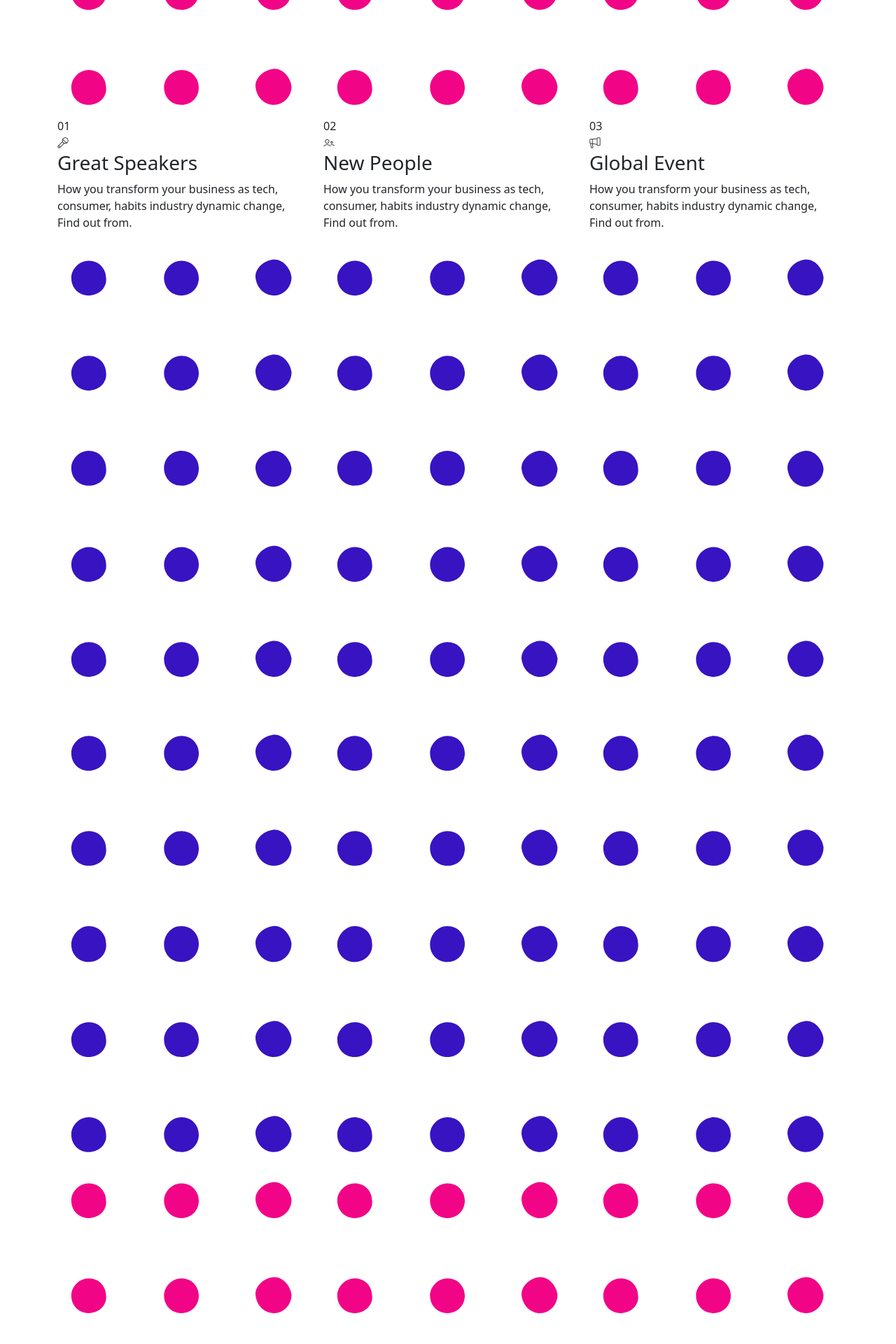
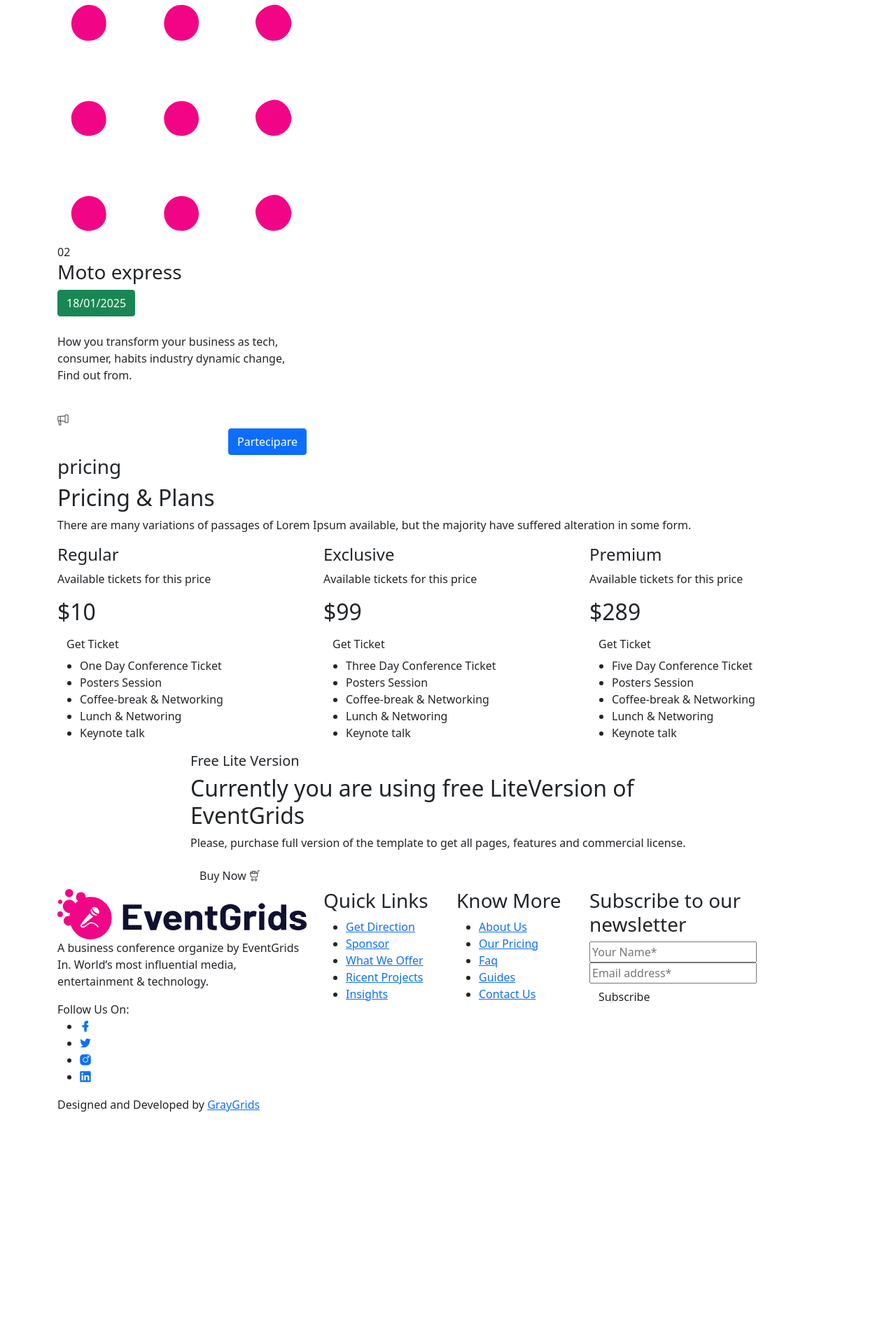
Before and after one commit to Progetti-ING-SW-INFO-UniPR/INGSW-2425-T32-A, a PHP site: page / in a window 1280 px wide. Shown: the part 3280-5200 px from the top of the page at 70% size. After the commit the page ends 4868 px from the top, so only its background shows below. Run offline with PHP 8.4, Linux system fonts and the light colour scheme.

Commit message:
Modifica della home page e scrittura della pagina INDICE del documento word

```diff
--- a/html/index.php
+++ b/html/index.php
@@ -51,14 +51,14 @@
                                         <a class="dd-menu collapsed" href="javascript:void(0)" data-bs-toggle="collapse"
                                             data-bs-target="#submenu-1-1" aria-controls="navbarSupportedContent"
                                             aria-expanded="false" aria-label="Toggle navigation">Pages</a>
-                                        <ul class="sub-menu collapse" id="submenu-1-1">
+                                      <!-- <ul class="sub-menu collapse" id="submenu-1-1">
                                             <li class="nav-item"><a href="about-us.html">About Us</a></li>
                                             <li class="nav-item"><a href="gallery.html">Gallery</a></li>
                                             <li class="nav-item"><a href="pricing.html">Pricing</a></li>
                                             <li class="nav-item"><a href="sponsors.html">Sponsors</a></li>
                                             <li class="nav-item"><a href="mail-success.html">Mail Success</a></li>
                                             <li class="nav-item"><a href="404.html">404 Error</a></li>
-                                        </ul>
+                                        </ul> -->
                                     </li>
                                     <li class="nav-item">
                                         <a href="schedule.html" aria-label="Toggle navigation">Schedule</a>
@@ -82,7 +82,7 @@
                                 </ul>
                             </div> <!-- navbar collapse -->
                             <div class="button">
-                                <a href="pricing.html" class="btn">Get Tickets<i class="lni lni-ticket"></i></a>
+                                <a href="pricing.html" class="btn">Cercare ...<i class="lni lni-ticket"></i></a>
                             </div>
                         </nav>
                         <!-- End Navbar -->
@@ -103,14 +103,10 @@
             <div class="row align-items-center">
                 <div class="col-lg-6 offset-lg-3 col-md-12 col-12">
                     <div class="hero-content">
-                        <h5 class="wow zoomIn" data-wow-delay=".2s"><i class="lni lni-map-marker"></i> Waterfront Hotel,
-                            London</h5>
-                        <h2 class="wow fadeInUp" data-wow-delay=".4s">The largest conference in europe 2023</h2>
-                        <p class="wow fadeInUp" data-wow-delay=".6s">Lorem ipsum dolor sit amet, consectetur adipisicing
-                            elit. deleniti voluptatum! Natus
-                            beatae laborum veniam distinctio.</p>
+                        <h2 class="wow fadeInUp" data-wow-delay=".4s">EventApp vi propone una serie di evento che corrisponde alle vostre preferenze</h2>
+
                         <div class="button wow fadeInUp" data-wow-delay=".8s">
-                            <a href="pricing.html" class="btn ">Buy Ticket Now</a>
+                            <a href="pricing.html" class="btn ">Hashtag @</a>
                         </div>
                     </div>
                 </div>
@@ -131,7 +127,7 @@
                                 <h2 id="daystxt">Days</h2>
                             </div>
                             <div class="box">
-                                <h1 id="hours">00</h1>
+                                <h1 id="hours">24</h1>
                                 <h2 id="hourstxt">Hours</h2>
                             </div>
                             <div class="box">
@@ -156,104 +152,35 @@
             <div class="row">
                 <div class="col-12">
                     <div class="section-title">
-                        <h3 class="wow zoomIn" data-wow-delay=".2s">Why join eventGrids?</h3>
-                        <h2 class="wow fadeInUp" data-wow-delay=".4s">Why you should Join Event</h2>
-                        <p class="wow fadeInUp" data-wow-delay=".6s">There are many variations of passages of Lorem
-                            Ipsum available, but the majority have suffered alteration in some form.</p>
+                        <h3 class="wow zoomIn" data-wow-delay=".2s">Nuovi eventi</h3>
+
                     </div>
                 </div>
             </div>
             <div class="row">
-                <div class="col-lg-4 col-md-6 col-12 wow fadeInUp" data-wow-delay=".2s">
+                <div class="col-lg-4 col-md-6 col-12 wow fadeInUp" data-wow-delay=".4s">
                     <!-- Start Single Feature -->
                     <div class="single-featuer">
+                    <div class="action-box">
+									<img style="border-radius: 15px;" src="img/event1.jpg" alt="">
+								</div> <br>
                         <img class="shape" src="assets/images/features/shape.svg" alt="#">
                         <img class="shape2" src="assets/images/features/shape2.svg" alt="#">
-                        <span class="serial">01</span>
-                        <div class="service-icon">
-                            <i class="lni lni-microphone"></i>
+                        <span class="serial">02</span>
+
+                        <h3>Moto express </h3> <div class="btn btn-success">18/01/2025</div> <br> <br>
+                        <p>How you transform your business as tech, consumer, habits industry dynamic change, Find out
+                            from.</p> <br>
+
+                            <div class="service-icon" >
+                            <i class="lni lni-bullhorn"></i>
                         </div>
-                        <h3>Great Speakers</h3>
-                        <p>How you transform your business as tech, consumer, habits industry dynamic change, Find out
-                            from.</p>
+                        <div style="float:right" class="btn btn-primary">Partecipare</div>
                     </div>
                     <!-- End Single Feature -->
                 </div>
-                <div class="col-lg-4 col-md-6 col-12 wow fadeInUp" data-wow-delay=".4s">
-                    <!-- Start Single Feature -->
-                    <div class="single-featuer">
-                        <img class="shape" src="assets/images/features/shape.svg" alt="#">
-                        <img class="shape2" src="assets/images/features/shape2.svg" alt="#">
-                        <span class="serial">02</span>
-                        <div class="service-icon">
-                            <i class="lni lni-users"></i>
-                        </div>
-                        <h3>New People</h3>
-                        <p>How you transform your business as tech, consumer, habits industry dynamic change, Find out
-                            from.</p>
-                    </div>
-                    <!-- End Single Feature -->
-                </div>
-                <div class="col-lg-4 col-md-6 col-12 wow fadeInUp" data-wow-delay=".6s">
-                    <!-- Start Single Feature -->
-                    <div class="single-featuer">
-                        <img class="shape" src="assets/images/features/shape.svg" alt="#">
-                        <img class="shape2" src="assets/images/features/shape2.svg" alt="#">
-                        <span class="serial">03</span>
-                        <div class="service-icon">
-                            <i class="lni lni-bullhorn"></i>
-                        </div>
-                        <h3>Global Event</h3>
-                        <p>How you transform your business as tech, consumer, habits industry dynamic change, Find out
-                            from.</p>
-                    </div>
-                    <!-- End Single Feature -->
-                </div>
-                <div class="col-lg-4 col-md-6 col-12 wow fadeInUp" data-wow-delay=".2s">
-                    <!-- Start Single Feature -->
-                    <div class="single-featuer">
-                        <img class="shape" src="assets/images/features/shape.svg" alt="#">
-                        <img class="shape2" src="assets/images/features/shape2.svg" alt="#">
-                        <span class="serial">04</span>
-                        <div class="service-icon">
-                            <i class="lni lni-heart"></i>
-                        </div>
-                        <h3>Get Inspired</h3>
-                        <p>How you transform your business as tech, consumer, habits industry dynamic change, Find out
-                            from.</p>
-                    </div>
-                    <!-- End Single Feature -->
-                </div>
-                <div class="col-lg-4 col-md-6 col-12 wow fadeInUp" data-wow-delay=".4s">
-                    <!-- Start Single Feature -->
-                    <div class="single-featuer">
-                        <img class="shape" src="assets/images/features/shape.svg" alt="#">
-                        <img class="shape2" src="assets/images/features/shape2.svg" alt="#">
-                        <span class="serial">05</span>
-                        <div class="service-icon">
-                            <i class="lni lni-cup"></i>
-                        </div>
-                        <h3>Networking Session</h3>
-                        <p>How you transform your business as tech, consumer, habits industry dynamic change, Find out
-                            from.</p>
-                    </div>
-                    <!-- End Single Feature -->
-                </div>
-                <div class="col-lg-4 col-md-6 col-12 wow fadeInUp" data-wow-delay=".6s">
-                    <!-- Start Single Feature -->
-                    <div class="single-featuer">
-                        <img class="shape" src="assets/images/features/shape.svg" alt="#">
-                        <img class="shape2" src="assets/images/features/shape2.svg" alt="#">
-                        <span class="serial">06</span>
-                        <div class="service-icon">
-                            <i class="lni lni-happy"></i>
-                        </div>
-                        <h3>Meet New Faces</h3>
-                        <p>How you transform your business as tech, consumer, habits industry dynamic change, Find out
-                            from.</p>
-                    </div>
-                    <!-- End Single Feature -->
-                </div>
+
+
             </div>
         </div>
     </section>
```
Also changed, not shown: html/img/classroom.jpg (added), 2 other files.
